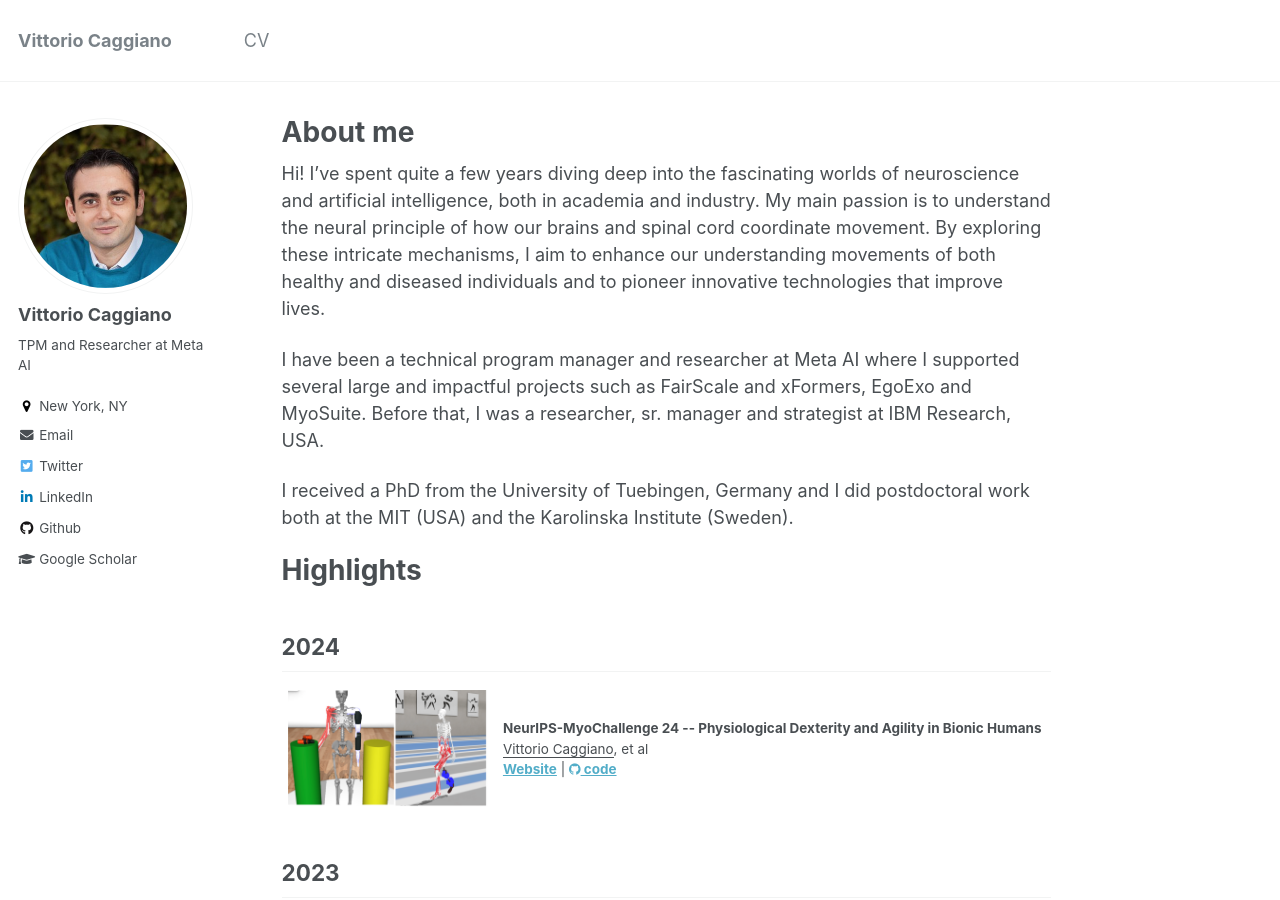
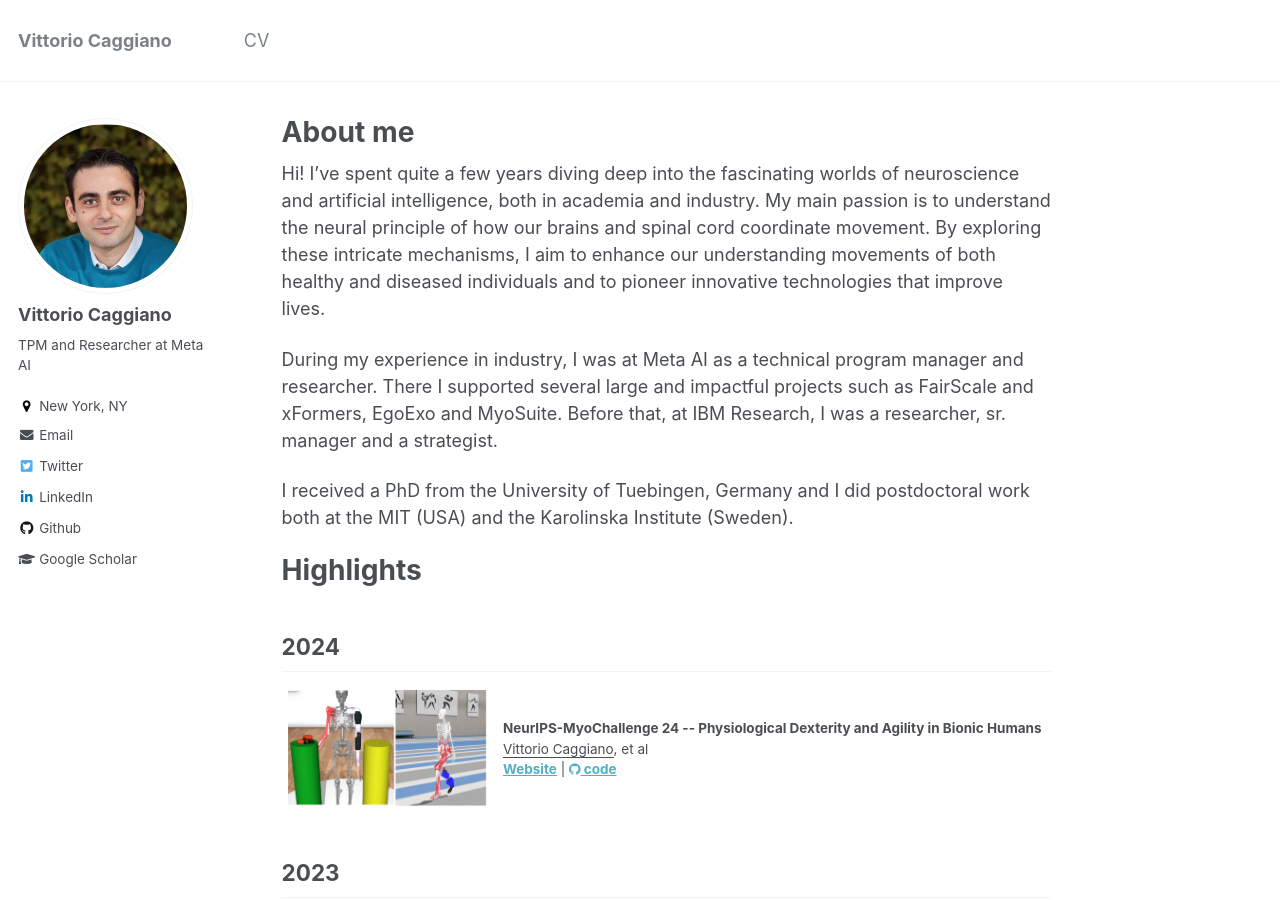
Before and after one commit to Vittorio-Caggiano/Vittorio-Caggiano.github.io, a Jekyll site: the page built from _pages/about.md, in a window 1280 px wide and 900 px high. Built offline with Jekyll 4.4.1, drawn with Linux system fonts in a browser that asks for light colours.

Commit message:
update intro

```diff
--- a/_pages/about.md
+++ b/_pages/about.md
@@ -10,7 +10,7 @@ redirect_from:
 
 Hi! I've spent quite a few years diving deep into the fascinating worlds of neuroscience and artificial intelligence, both in academia and industry. My main passion is to understand the neural principle of how our brains and spinal cord coordinate movement. By exploring these intricate mechanisms, I aim to enhance our understanding movements of both healthy and diseased individuals and to pioneer innovative technologies that improve lives.
 
-I have been a technical program manager and researcher at Meta AI where I supported several large and impactful projects such as FairScale and xFormers, EgoExo and MyoSuite. Before that, I was a researcher, sr. manager and strategist at IBM Research, USA.
+During my experience in industry, I was at Meta AI as a technical program manager and researcher.  There I supported several large and impactful projects such as FairScale and xFormers, EgoExo and MyoSuite. Before that, at IBM Research, I was a researcher, sr. manager and a strategist.
 
 I received a PhD from the University of Tuebingen, Germany and I did postdoctoral work both at the MIT (USA) and the Karolinska Institute (Sweden).
 
```
